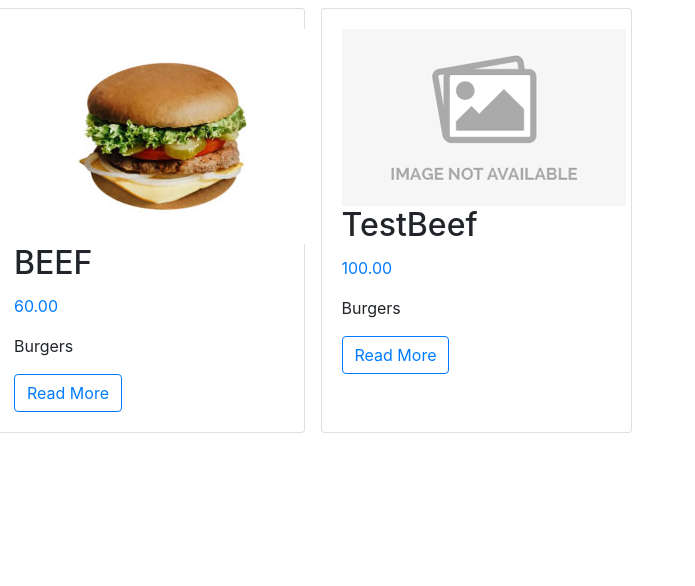
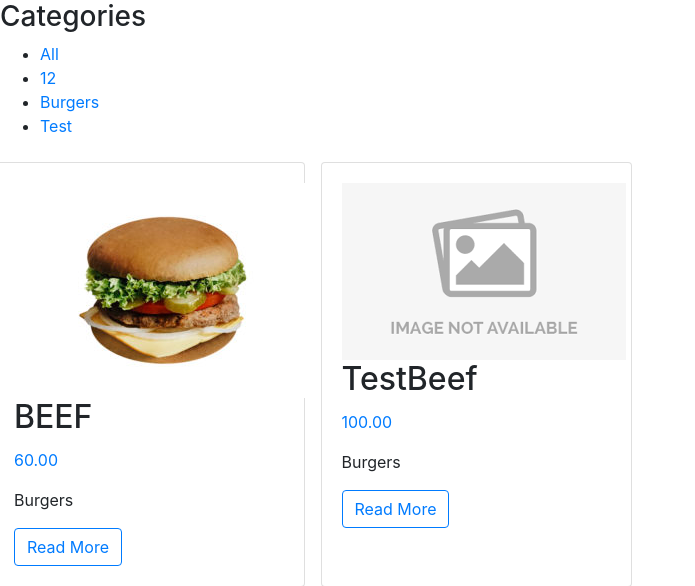
Before and after one commit to DmytroBerezhanskiy/Diplom, a Django app: page / in a window 1280 px wide. Shown: the part 56-642 px from the top of the page, without its empty margins (0-695 px from the left). Run offline with Django 3.2, Linux system fonts and the light colour scheme; data comes from the database, SQL or seed files in the repository; both versions use the stored data as it was after the commit; some libraries are stand-ins or nearby versions.

Commit message:
add field category in index

```diff
--- a/foodshop/shop/views.py
+++ b/foodshop/shop/views.py
@@ -4,8 +4,14 @@ from .models import Product, Category
 
 
 class ProductListView(ListView):
+    context_object_name = 'product_list'
     queryset = Product.objects.available()
     template_name = 'shop/index.html'
+
+    def get_context_data(self, **kwargs):
+        context = super(ProductListView, self).get_context_data(**kwargs)
+        context['categories'] = Category.objects.all()
+        return context
 
 
 class ProductDetailView(DetailView):
--- a/foodshop/templates/shop/index.html
+++ b/foodshop/templates/shop/index.html
@@ -4,6 +4,19 @@
 </head>
 {% block context %}
 <body>
+<div id="sidebar">
+        <h3>Categories</h3>
+        <ul>
+            <li {% if not category %}class="selected"{% endif %}>
+                <a href="">All</a>
+            </li>
+            {% for c in categories %}
+                <li {% if category.slug == c.slug %}class="selected"{% endif %}>
+                    <a href=" ">{{ c.name }}</a>
+                </li>
+            {% endfor %}
+        </ul>
+    </div>
 <div class="row">
       {% for product in product_list %}
         <div class="post-item col-12 col-sm-6 col-md-6 col-lg-3 p-2">
--- a/requirements.txt
+++ /dev/null
@@ -1,6 +0,0 @@
-asgiref==3.3.1
-Django==3.1.7
-django-extensions==3.1.1
-Pillow==8.1.2
-pytz==2021.1
-sqlparse==0.4.1
```
Also changed, not shown: foodshop/db.sqlite3.
